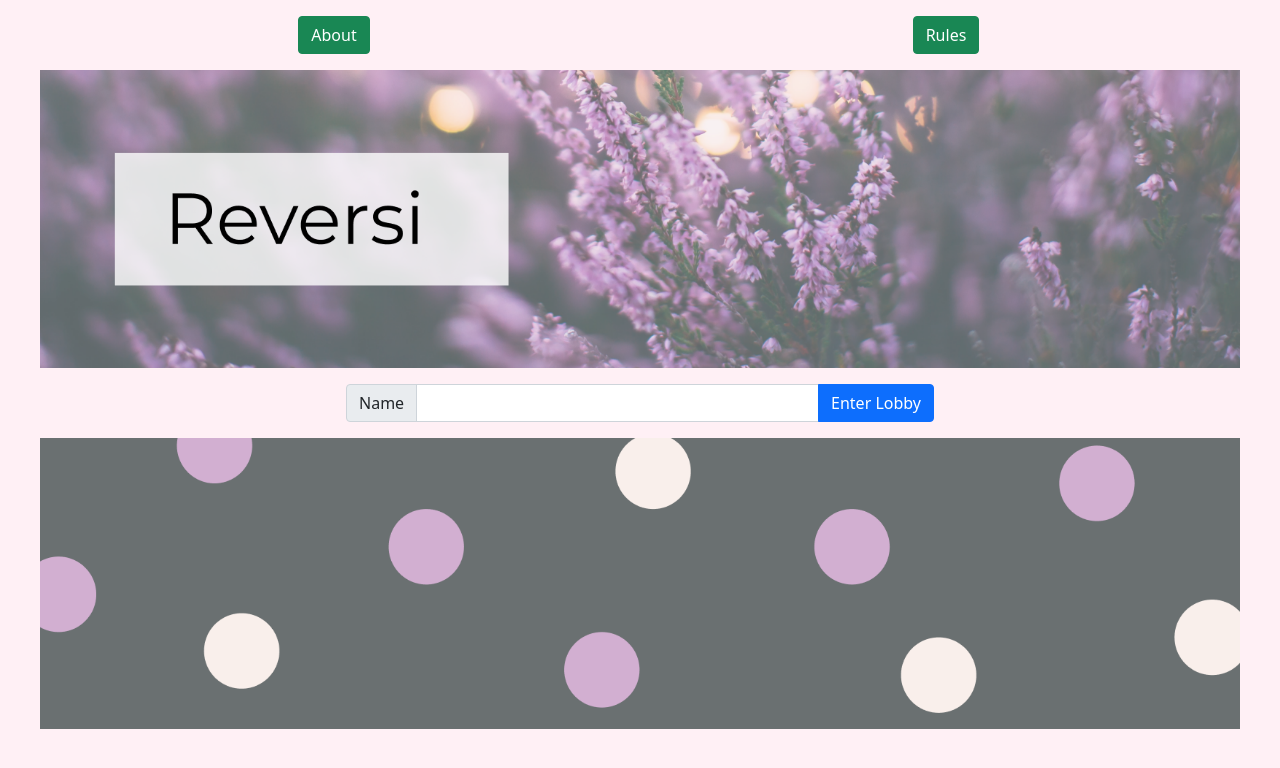
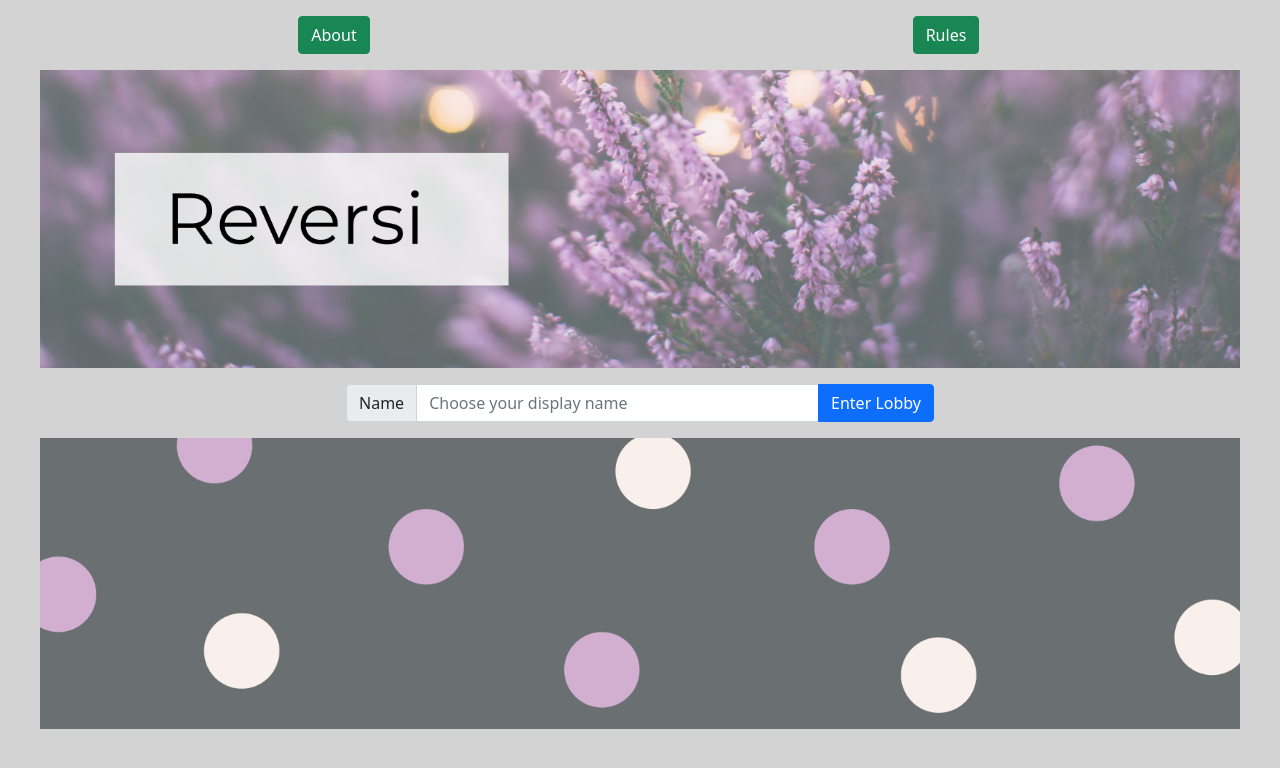
Before and after one commit to RachelLamber/reversi-lambert, a website: page public/index.html in a window 1280 px wide. Drawn offline with nearby package versions, Linux system fonts and the light colour scheme; files whose address does not match are found by name.

Commit message:
accessibility

```diff
--- a/public/index.html
+++ b/public/index.html
@@ -11,7 +11,7 @@
     <title>Reversi Lambert</title>
     <style>
       body {
-        background-color: lavenderblush;
+        background-color: lightgrey;
       }
     </style>
   </head>
@@ -34,8 +34,8 @@
         <div class="col-6">
           <div class="input-group">
             <span class="input-group-text" id="displayName">Name</span>
-            <input type="text" class="form-control text-nowrap"/>
-            <button type="submit" class="btn btn-primary text-nowrap" id="nameInput"> Enter Lobby </button>
+            <input type="text" class="form-control text-nowrap" id="nameInput" placeholder="Choose your display name" aria-label="Enter your display name for use while playing reversi" aria-describedby="displayName"/>
+            <button type="submit" class="btn btn-primary text-nowrap" id="lobbyButton" onclick="window.location='lobby.html'"> Enter Lobby </button>
           </div>
         </div>
       </div>
```
